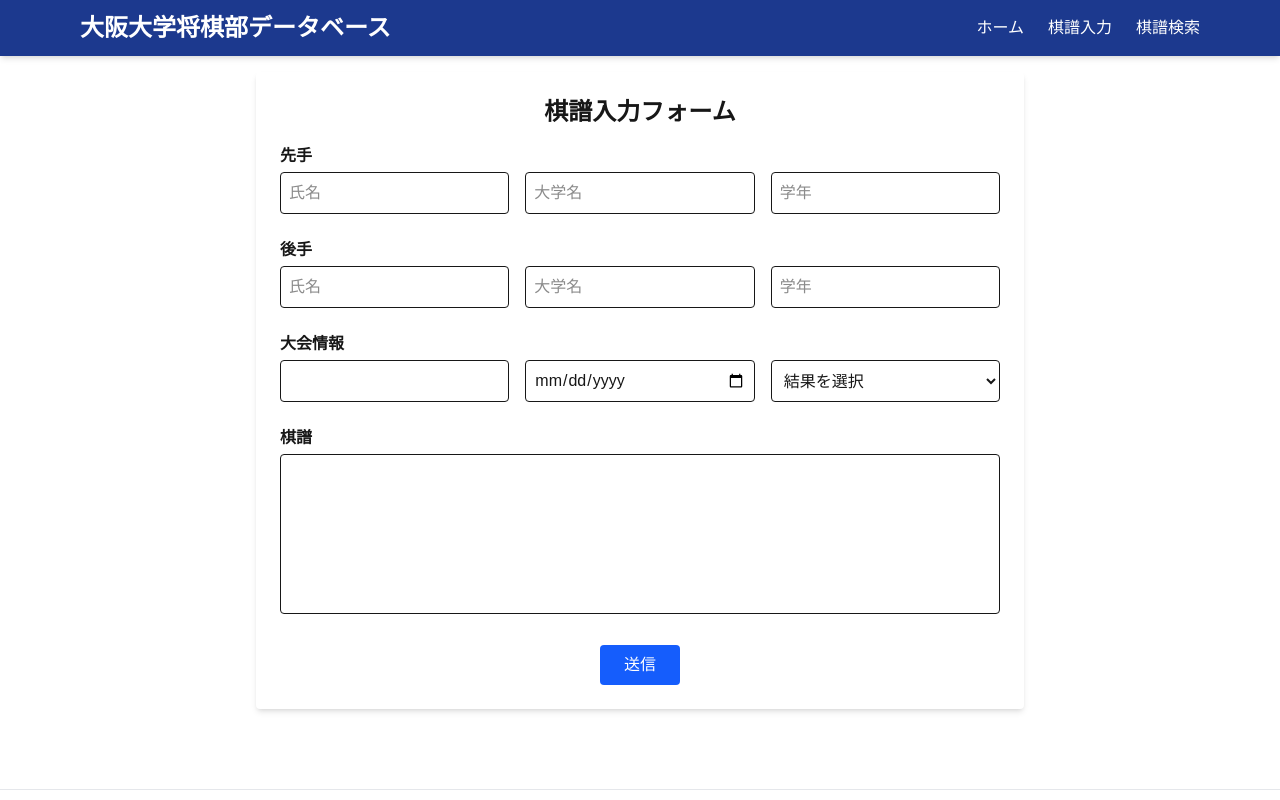
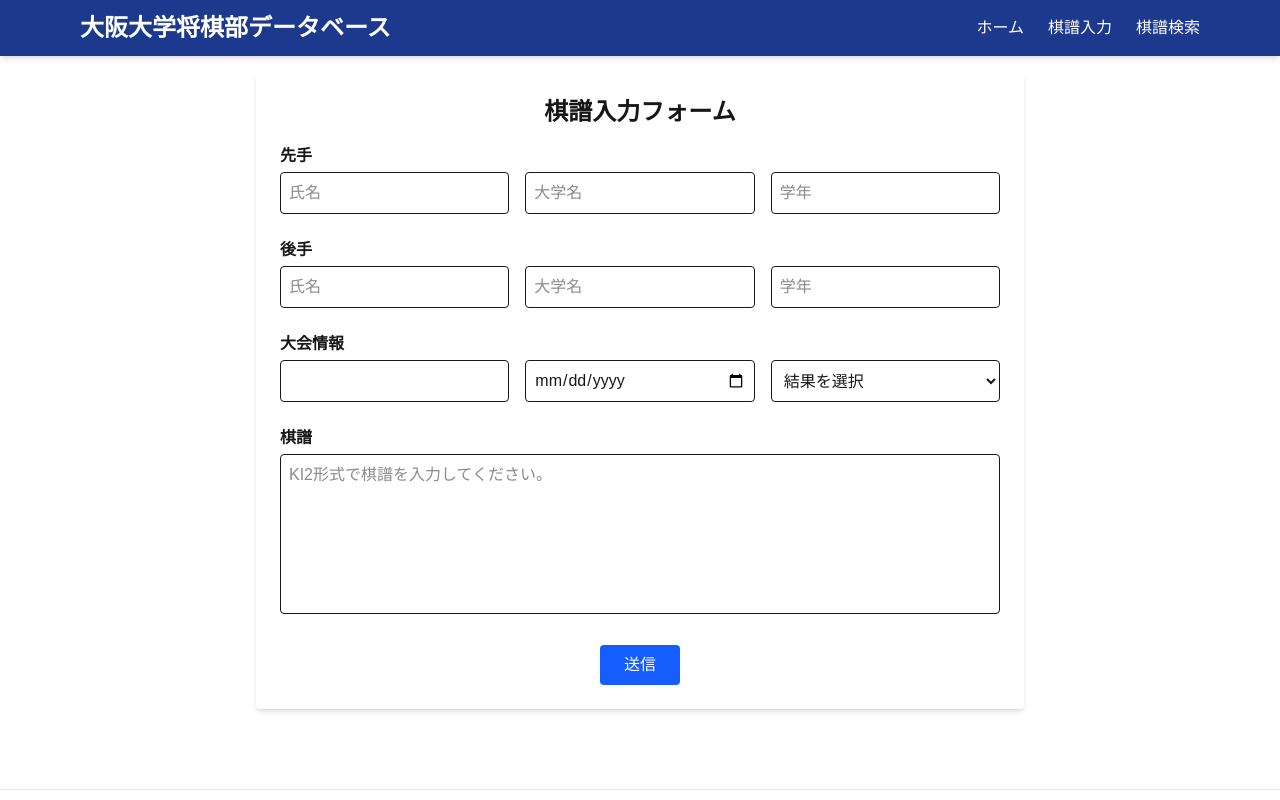
Before and after one commit to DaikiKazusaki/database, a Next.js app: page /input in a window 1280 px wide. Shown: the top 800 px of the page. Built offline with nearby package versions, Linux system fonts and the light colour scheme.

Commit message:
add a direction

```diff
--- a/app/input/page.tsx
+++ b/app/input/page.tsx
@@ -80,6 +80,7 @@
         <textarea
           name="kifu"
           id="kifu"
+          placeholder='KI2形式で棋譜を入力してください。'
           required
           className="border p-2 w-full h-40 rounded resize-none overflow-auto"
         ></textarea>
```
